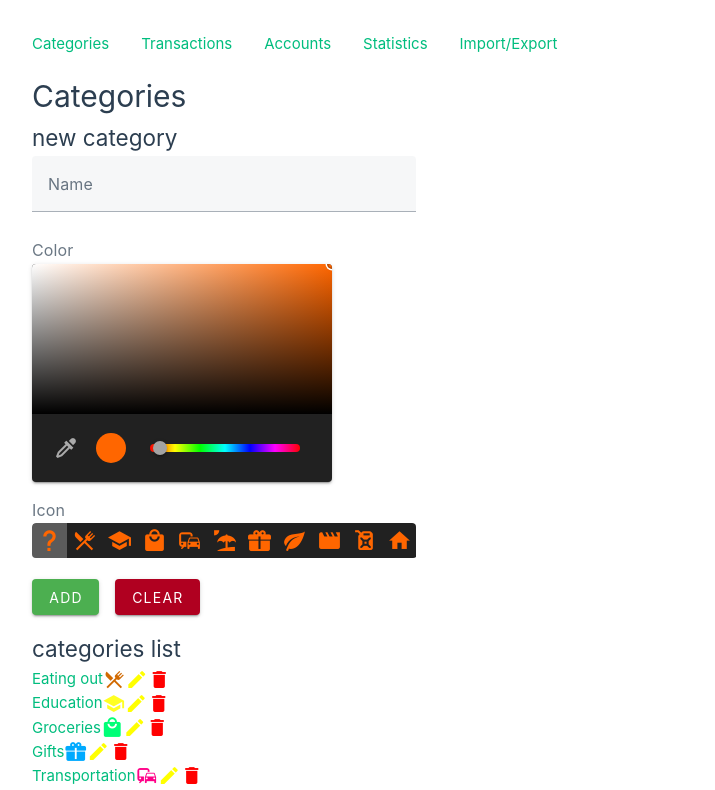
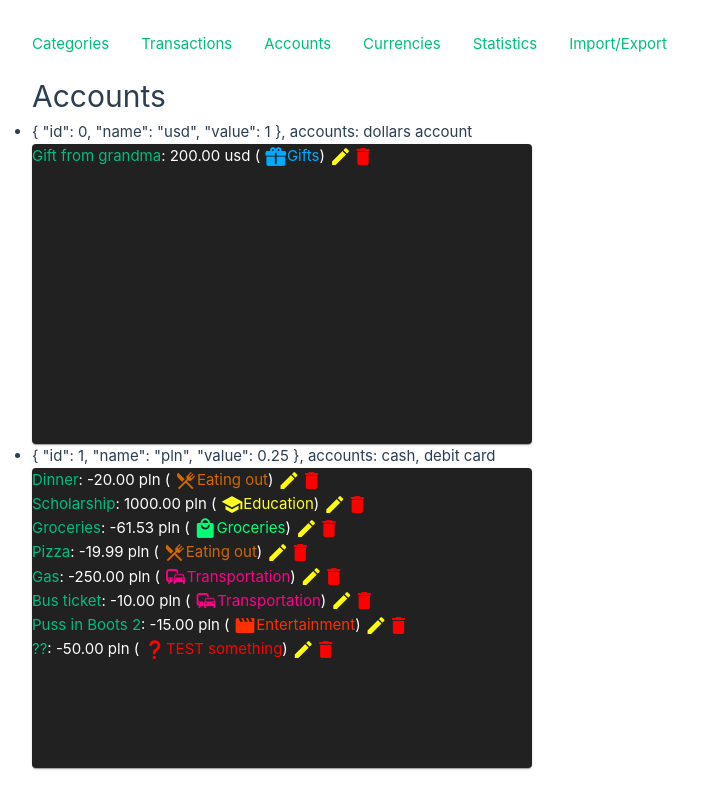
Before and after one commit to FilipTarajko/finance-manager, a Vue app: page /currencies in a window 1280 px wide. Before the commit this address led to /. Shown: the top 790 px of the page, without its empty margins (0-715 px from the left). Built offline with nearby package versions, Linux system fonts and the light colour scheme.

Commit message:
Add foundations of currencies system

```diff
--- a/src/App.vue
+++ b/src/App.vue
@@ -16,6 +16,7 @@ theme.global.name.value = 'dark'
     <RouterLink class="routerLink routerLink--left" :to="{ name: 'categories' }">Categories</RouterLink>
     <RouterLink class="routerLink" :to="{ name: 'transactions' }">Transactions</RouterLink>
     <RouterLink class="routerLink" :to="{ name: 'accounts' }">Accounts</RouterLink>
+    <RouterLink class="routerLink" :to="{ name: 'currencies' }">Currencies</RouterLink>
     <RouterLink class="routerLink" :to="{ name: 'statistics' }">Statistics</RouterLink>
     <RouterLink class="routerLink" :to="{ name: 'importexport' }">Import/Export</RouterLink>
     <!-- <v-btn @click="toggleTheme">toggle theme</v-btn> -->
--- a/src/components/Transactions/TransactionComponent.vue
+++ b/src/components/Transactions/TransactionComponent.vue
@@ -1,6 +1,6 @@
 <script setup lang="ts">
 import { useCategoriesStore } from '@/stores/categoriesStore';
-import { useAccountsStore } from '@/stores/accountsStore';
+import { useCurrenciesStore } from '@/stores/currenciesStore';
 import type { TransactionWithCategoryData } from '@/types/types'
 
 defineProps<{
@@ -9,7 +9,7 @@ defineProps<{
 }>()
 
 const categoriesStore = useCategoriesStore();
-const accountsStore = useAccountsStore();
+const currenciesStore = useCurrenciesStore();
 
 </script>
 
@@ -19,7 +19,7 @@ const accountsStore = useAccountsStore();
     {{ transaction.name }}
   </RouterLink>:
   {{ transaction.amount.toFixed(2) }}
-  {{ accountsStore.accounts.find(elem => elem.id == transaction.account_id)?.currency }} (
+  {{ currenciesStore.getCurrencyNameByTransaction(transaction) }} (
   <span :style="{ color: transaction.categoryData.color }">
     <v-icon :icon="transaction.categoryData.icon" />{{ transaction.categoryData.name }} </span>)
   <v-icon
--- a/src/components/Transactions/TransactionForm.vue
+++ b/src/components/Transactions/TransactionForm.vue
@@ -8,6 +8,9 @@ const categoriesStore = useCategoriesStore()
 
 import { useAccountsStore } from '@/stores/accountsStore'
 const accountStore = useAccountsStore()
+
+import { useCurrenciesStore } from '@/stores/currenciesStore'
+const currenciesStore = useCurrenciesStore()
 
 const props = defineProps(['transaction', 'hideDialog'])
 
@@ -53,10 +56,11 @@ const categoryOptions = computed(() => {
 })
 
 const accountOptions = computed(() => {
-  return accountStore.accounts.map((elem) => {
+  return accountStore.accounts.map((acc) => {
     return {
-      title: elem.name + " (" + elem.currency + ")",
-      value: elem.id
+      title: acc.name + " ("
+        + currenciesStore.getCurrencyNameByAccount(acc) + ")",
+      value: acc.id
     }
   })
 })
--- a/src/router/index.ts
+++ b/src/router/index.ts
@@ -17,6 +17,11 @@ const router = createRouter({
       path: '/accounts',
       name: 'accounts',
       component: () => import('../views/AccountsView.vue')
+    },
+    {
+      path: '/currencies',
+      name: 'currencies',
+      component: () => import('../views/CurrenciesView.vue')
     },
     {
       path: '/transactions',
--- a/src/stores/accountsStore.ts
+++ b/src/stores/accountsStore.ts
@@ -9,7 +9,8 @@ import defaultAccounts from './defaultAccounts.json'
 
 export const useAccountsStore = defineStore('accountsStore', () => {
   const accounts: Ref<Account[]> = useStorage('accounts', defaultAccounts)
+
   return {
-    accounts,
+    accounts
   }
 })
--- /dev/null
+++ b/src/stores/currenciesStore.ts
@@ -0,0 +1,32 @@
+import { type Ref } from 'vue'
+import { defineStore } from 'pinia'
+import {
+  type Account,
+  type Currency,
+  type TransactionWithoutCategoryData,
+  type TransactionWithCategoryData
+} from '../types/types'
+import { useStorage } from '@vueuse/core'
+import { useAccountsStore } from './accountsStore'
+const accountsStore = useAccountsStore();
+
+import defaultCurrencies from './defaultCurrencies.json'
+
+export const useCurrenciesStore = defineStore('currenciesStore', () => {
+  const currencies: Ref<Currency[]> = useStorage('currencies', defaultCurrencies)
+
+  function getCurrencyNameByAccount(account: Account) {
+    return currencies.value.find(e => e.id == account.currency_id)?.name
+  }
+
+  function getCurrencyNameByTransaction(transaction: TransactionWithoutCategoryData | TransactionWithCategoryData) {
+    const account = accountsStore.accounts.find(acc => acc.id == transaction.account_id)
+    return account && getCurrencyNameByAccount(account)
+  }
+
+  return {
+    currencies,
+    getCurrencyNameByAccount,
+    getCurrencyNameByTransaction
+  }
+})
--- a/src/stores/defaultAccounts.json
+++ b/src/stores/defaultAccounts.json
@@ -2,16 +2,16 @@
   {
     "id": 0,
     "name": "cash",
-    "currency": "pln"
+    "currency_id": 1
   },
   {
     "id": 1,
     "name": "debit card",
-    "currency": "pln"
+    "currency_id": 1
   },
   {
     "id": 2,
     "name": "dollars account",
-    "currency": "usd"
+    "currency_id": 0
   }
 ]
--- /dev/null
+++ b/src/stores/defaultCurrencies.json
@@ -0,0 +1,12 @@
+[
+  {
+    "id": 0,
+    "name": "usd",
+    "value": 1.0
+  },
+  {
+    "id": 1,
+    "name": "pln",
+    "value": 0.25
+  }
+]
--- /dev/null
+++ b/src/views/CurrenciesView.vue
@@ -0,0 +1,52 @@
+<script setup lang="ts">
+import { useCurrenciesStore } from '@/stores/currenciesStore';
+const currenciesStore = useCurrenciesStore();
+import { useAccountsStore } from '@/stores/accountsStore';
+const accountsStore = useAccountsStore();
+import { useCategoriesStore } from '@/stores/categoriesStore';
+import type { Currency, TransactionWithCategoryData } from '@/types/types';
+import { ref, type Ref } from 'vue';
+import TransactionEditDialog from "@/components/Transactions/TransactionEditDialog.vue"
+import TransactionList from "@/components/Transactions/TransactionList.vue"
+const categoriesStore = useCategoriesStore();
+
+let isTransactionDialogShown = ref(false)
+let dialogTransaction: Ref<TransactionWithCategoryData | null> = ref(null)
+
+function showTransactionDialog(transaction: TransactionWithCategoryData) {
+  dialogTransaction.value = transaction
+  isTransactionDialogShown.value = true
+}
+
+function hideTransactionDialog() {
+  isTransactionDialogShown.value = false
+}
+
+function getAccountIdsByCurrency(currency: Currency) {
+  return accountsStore.accounts.filter(acc => acc.currency_id == currency.id).map(e => e.id)
+}
+
+function getAccountNamesByCurrency(currency: Currency) {
+  return accountsStore.accounts.filter(acc => acc.currency_id == currency.id).map(e => e.name)
+}
+
+</script>
+
+<template>
+  <h1>Accounts</h1>
+  <ul>
+    <li v-for="currency in  currenciesStore.currencies ">
+      {{ currency }}, accounts: {{ getAccountNamesByCurrency(currency).join(", ") }}
+      <TransactionList
+        :showDialog="showTransactionDialog"
+        :transactions="categoriesStore.transactions.filter(elem => getAccountIdsByCurrency(currency).includes(elem.account_id))"
+      >
+      </TransactionList>
+    </li>
+  </ul>
+  <TransactionEditDialog
+    v-model=isTransactionDialogShown
+    :hideDialog="hideTransactionDialog"
+    :transaction="dialogTransaction"
+  ></TransactionEditDialog>
+</template>
```
Also changed, not shown: src/types/types.ts (+7 -1 lines).
